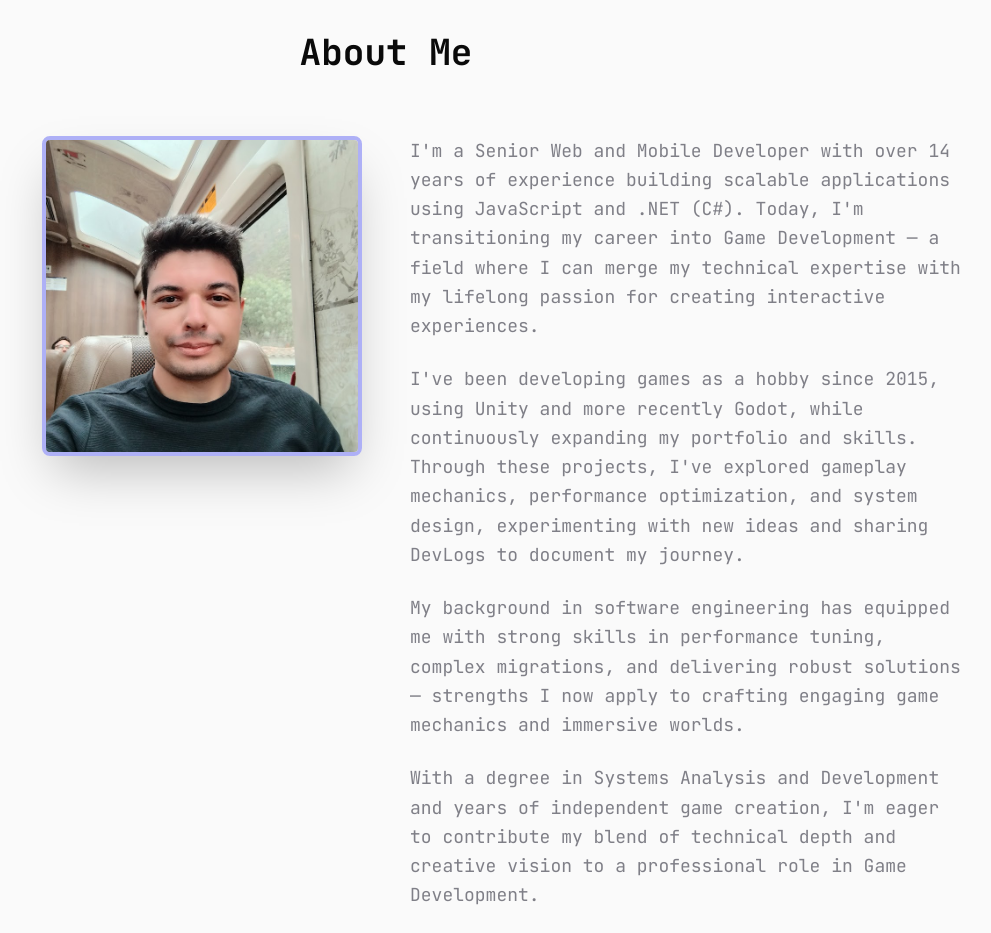
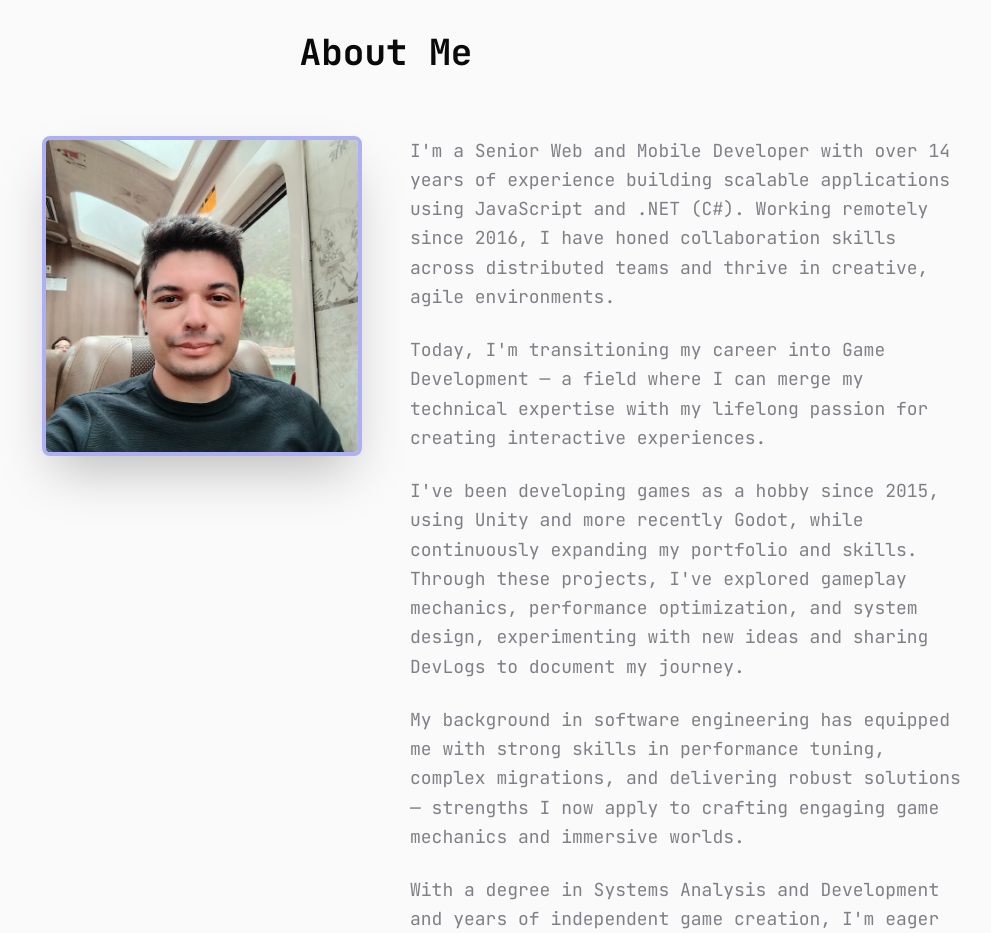
Before and after one commit to augustopolonio/augustopolonio-website, a Next.js app: page / in a window 1280 px wide. Shown: the part 4500-5433 px from the top of the page, without its empty margins (254-1245 px from the left). Built offline with nearby package versions, Linux system fonts and the light colour scheme; no server answers.

Commit message:
feat: enhance personal introduction with remote work experience and career transition to Game Development

```diff
--- a/app/page.tsx
+++ b/app/page.tsx
@@ -215,6 +215,11 @@ export default function Home() {
                   <StaggerItem>
                     <p>
                       I'm a Senior Web and Mobile Developer with over {webMobileYears} years of experience building scalable applications using JavaScript and .NET (C#).
+                      Working remotely since 2016, I have honed collaboration skills across distributed teams and thrive in creative, agile environments.
+                    </p>
+                  </StaggerItem>
+                  <StaggerItem>
+                    <p>
                       Today, I'm transitioning my career into Game Development — a field where I can merge my technical expertise with my lifelong passion for creating interactive experiences.
                     </p>
                   </StaggerItem>
```
